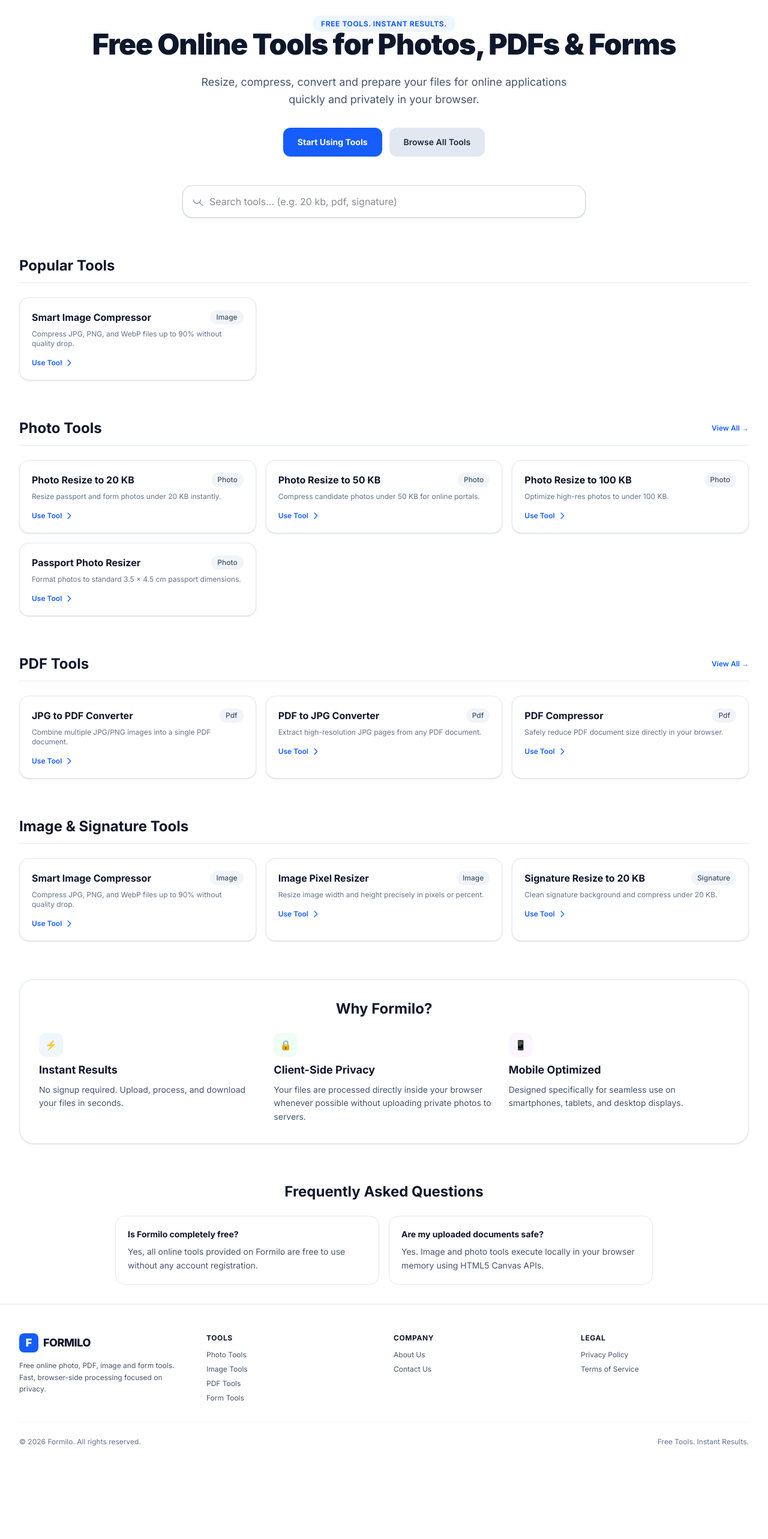
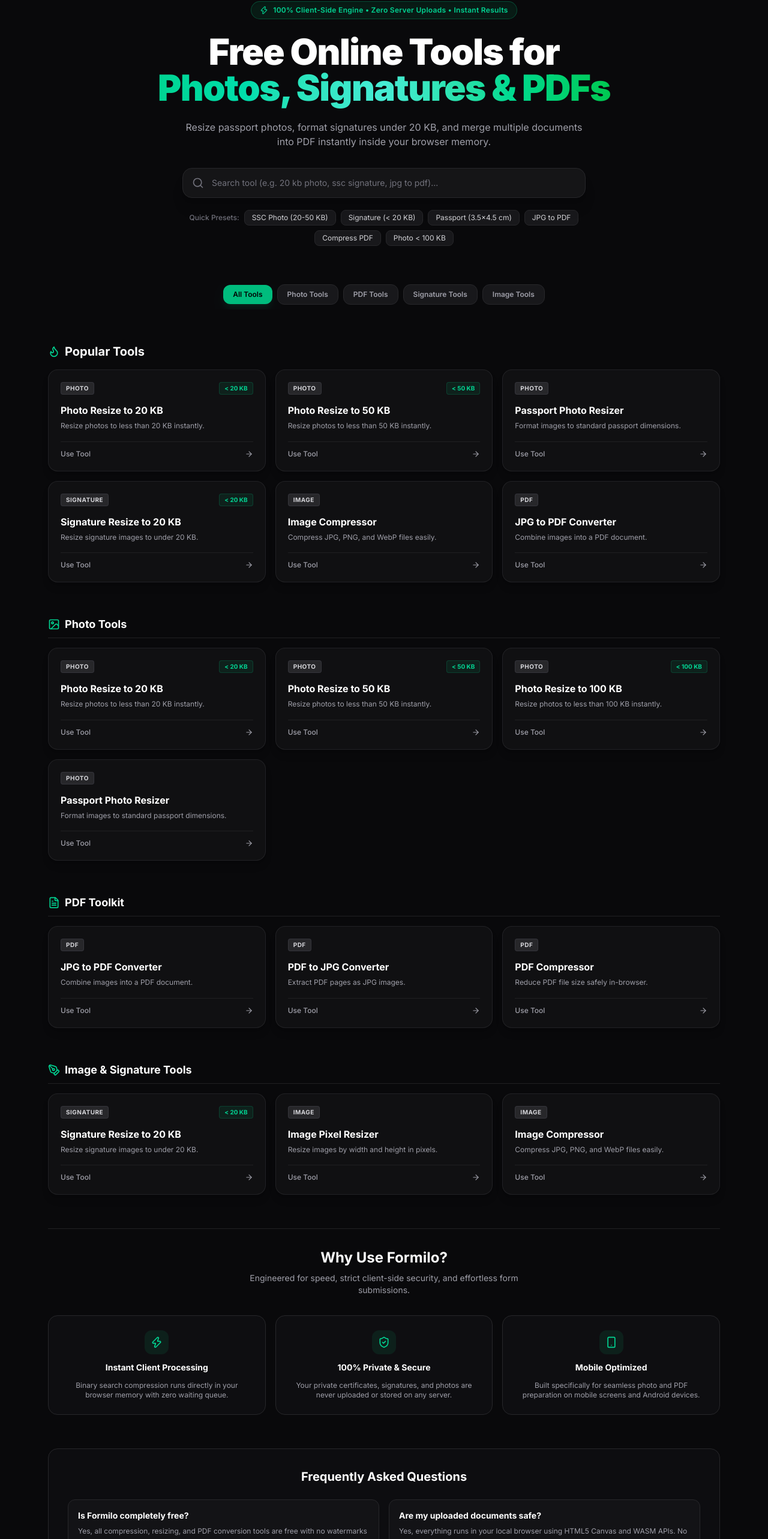
Before and after one commit to mantupatra23-pixel/formilo, a Next.js app: page / in a window 1280 px wide. Shown: the part 119-2685 px from the top of the page at 60% size. Before the commit the page ends 2579 px from the top, so only its background shows below. Built offline with nearby package versions, Linux system fonts and the light colour scheme.

Commit message:
feat(home): full dark-neon super premium homepage layout with live search

```diff
--- a/app/page.tsx
+++ b/app/page.tsx
@@ -1,80 +1,171 @@
+'use client';
+
+import React, { useState, useMemo } from 'react';
 import Link from 'next/link';
-import { TOOL_REGISTRY } from '@/config/tools';
-import ToolCard from '@/components/tools/ToolCard';
-import SearchBar from '@/components/ui/SearchBar';
+import {
+  Sparkles, Zap, ShieldCheck, ArrowRight, Search,
+  FileText, Image as ImageIcon, PenTool, Smartphone,
+  CheckCircle2, Flame, Layers
+} from 'lucide-react';
+import { TOOLS, ToolCategory } from '@/lib/tools';
 
 export default function HomePage() {
-  const popularSlugs = [
-    'photo-resize-20kb',
-    'photo-resize-50kb',
-    'photo-resize-100kb',
-    'signature-resize-20kb',
-    'image-compressor',
-    'jpg-to-pdf',
-    'pdf-to-jpg',
+  const [searchQuery, setSearchQuery] = useState('');
+  const [selectedCategory, setSelectedCategory] = useState<string>('all');
+
+  // Filter tools based on search query and category
+  const filteredTools = useMemo(() => {
+    return TOOLS.filter((tool) => {
+      const matchesSearch =
+        tool.name.toLowerCase().includes(searchQuery.toLowerCase()) ||
+        tool.description.toLowerCase().includes(searchQuery.toLowerCase()) ||
+        (tool.keywords && tool.keywords.some((k) => k.toLowerCase().includes(searchQuery.toLowerCase())));
+
+      const matchesCategory = selectedCategory === 'all' || tool.category === selectedCategory;
+
+      return tool.enabled && matchesSearch && matchesCategory;
+    });
+  }, [searchQuery, selectedCategory]);
+
+  const popularTools = useMemo(() => {
+    return TOOLS.filter((t) => ['photo-resize-20kb', 'photo-resize-50kb', 'signature-resize-20kb', 'jpg-to-pdf', 'image-compressor', 'passport-photo-resizer'].includes(t.slug));
+  }, []);
+
+  const photoTools = useMemo(() => TOOLS.filter((t) => t.category === 'photo' && t.enabled), []);
+  const pdfTools = useMemo(() => TOOLS.filter((t) => t.category === 'pdf' && t.enabled), []);
+  const otherTools = useMemo(() => TOOLS.filter((t) => ['signature', 'image'].includes(t.category) && t.enabled), []);
+
+  const quickPresets = [
+    { label: 'SSC Photo (20-50 KB)', slug: 'photo-resize-20kb' },
+    { label: 'Signature (< 20 KB)', slug: 'signature-resize-20kb' },
+    { label: 'Passport (3.5x4.5 cm)', slug: 'passport-photo-resizer' },
+    { label: 'JPG to PDF', slug: 'jpg-to-pdf' },
+    { label: 'Compress PDF', slug: 'pdf-compressor' },
+    { label: 'Photo < 100 KB', slug: 'photo-resize-100kb' }
   ];
 
-  const popularTools = TOOL_REGISTRY.filter((t) => popularSlugs.includes(t.slug) && t.enabled);
-  const photoTools = TOOL_REGISTRY.filter((t) => t.category === 'photo' && t.enabled);
-  const pdfTools = TOOL_REGISTRY.filter((t) => t.category === 'pdf' && t.enabled);
-  const imageTools = TOOL_REGISTRY.filter((t) => t.category === 'image' && t.enabled);
-  const signatureTools = TOOL_REGISTRY.filter((t) => t.category === 'signature' && t.enabled);
-
   return (
-    <main className="space-y-16 py-8 px-4 sm:px-6 lg:px-8 max-w-7xl mx-auto">
+    <div className="min-h-screen bg-[#09090b] text-zinc-100 selection:bg-emerald-500 selection:text-black">
+      {/* Mesh Ambient Glow */}
+      <div className="absolute top-0 left-1/2 -translate-x-1/2 w-[700px] h-[350px] bg-emerald-500/10 blur-[140px] pointer-events-none -z-10" />
 
       {/* Hero Section */}
-      <section className="text-center space-y-6 pt-6 sm:pt-12">
-        <span className="px-3.5 py-1.5 bg-blue-50 dark:bg-blue-950/60 text-blue-600 dark:text-blue-400 text-xs font-bold rounded-full uppercase tracking-wider">
-          Free Tools. Instant Results.
+      <section className="max-w-6xl mx-auto px-4 pt-14 pb-8 text-center space-y-6">
+        <div className="inline-flex items-center gap-2 px-3.5 py-1.5 rounded-full border border-emerald-500/30 bg-emerald-500/10 text-emerald-400 text-xs font-semibold tracking-wide shadow-inner">
+          <Zap className="w-3.5 h-3.5" /> 100% Client-Side Engine • Zero Server Uploads • Instant Results
+        </div>
+
+        <h1 className="text-4xl sm:text-6xl font-black tracking-tight text-white max-w-4xl mx-auto leading-tight sm:leading-none">
+          Free Online Tools for <br />
+          <span className="text-transparent bg-clip-text bg-gradient-to-r from-emerald-400 via-teal-300 to-green-500">
+            Photos, Signatures & PDFs
           </span>
-        <h1 className="text-4xl sm:text-5xl font-black text-slate-900 dark:text-white tracking-tight">
-          Free Online Tools for Photos, PDFs &amp; Forms
         </h1>
-        <p className="max-w-2xl mx-auto text-base sm:text-lg text-slate-600 dark:text-slate-400 leading-relaxed">
-          Resize, compress, convert and prepare your files for online applications quickly and privately in your browser.
+
+        <p className="max-w-2xl mx-auto text-sm sm:text-base text-zinc-400">
+          Resize passport photos, format signatures under 20 KB, and merge multiple documents into PDF instantly inside your browser memory.
         </p>
 
-        <div className="flex flex-col sm:flex-row items-center justify-center gap-3 pt-2">
-          <a
-            href="#popular-tools"
-            className="w-full sm:w-auto px-6 py-3.5 bg-blue-600 hover:bg-blue-700 text-white font-bold rounded-xl text-sm transition shadow-sm text-center"
-          >
-            Start Using Tools
-          </a>
-          <a
-            href="#all-tools"
-            className="w-full sm:w-auto px-6 py-3.5 bg-slate-200 dark:bg-slate-800 hover:bg-slate-300 dark:hover:bg-slate-700 text-slate-800 dark:text-slate-200 font-semibold rounded-xl text-sm transition text-center"
-          >
-            Browse All Tools
-          </a>
+        {/* Live Search & Quick Filter */}
+        <div className="max-w-2xl mx-auto space-y-3 pt-2">
+          <div className="relative">
+            <Search className="absolute left-4 top-1/2 -translate-y-1/2 w-5 h-5 text-zinc-500" />
+            <input
+              type="text"
+              value={searchQuery}
+              onChange={(e) => setSearchQuery(e.target.value)}
+              placeholder="Search tool (e.g. 20 kb photo, ssc signature, jpg to pdf)..."
+              className="w-full pl-12 pr-4 py-3.5 rounded-2xl bg-zinc-900/80 border border-zinc-800 focus:border-emerald-500/70 focus:ring-2 focus:ring-emerald-500/20 text-white placeholder-zinc-500 text-sm outline-none transition shadow-xl"
+            />
           </div>
 
-        {/* Global Search Component */}
-        <div className="pt-6">
-          <SearchBar />
+          {/* Quick Presets Chips */}
+          <div className="flex flex-wrap items-center justify-center gap-2 pt-2">
+            <span className="text-xs text-zinc-500 font-medium">Quick Presets:</span>
+            {quickPresets.map((preset, idx) => (
+              <Link
+                key={idx}
+                href={`/tools/${preset.slug}`}
+                className="text-xs px-3 py-1 rounded-lg bg-zinc-900 border border-zinc-800 text-zinc-300 hover:border-emerald-500/60 hover:text-emerald-400 transition"
+              >
+                {preset.label}
+              </Link>
+            ))}
+          </div>
         </div>
       </section>
 
+      {/* Main Content Area */}
+      <main className="max-w-6xl mx-auto px-4 py-8 space-y-14">
+
+        {/* If user is actively searching */}
+        {searchQuery.trim() !== '' ? (
+          <section className="space-y-4">
+            <h2 className="text-lg font-bold text-white flex items-center gap-2">
+              <Search className="w-5 h-5 text-emerald-400" />
+              Search Results ({filteredTools.length})
+            </h2>
+
+            {filteredTools.length === 0 ? (
+              <div className="p-8 text-center bg-zinc-900/40 border border-zinc-800 rounded-2xl text-zinc-400 text-sm">
+                No tools found for "{searchQuery}". Try searching "20 kb", "signature", or "pdf".
+              </div>
+            ) : (
+              <div className="grid grid-cols-1 sm:grid-cols-2 lg:grid-cols-3 gap-4">
+                {filteredTools.map((tool) => (
+                  <ToolCard key={tool.slug} tool={tool} />
+                ))}
+              </div>
+            )}
+          </section>
+        ) : (
+          <>
+            {/* Category Tab Selector */}
+            <div className="flex items-center justify-center gap-2 overflow-x-auto pb-2">
+              {[
+                { id: 'all', label: 'All Tools' },
+                { id: 'photo', label: 'Photo Tools' },
+                { id: 'pdf', label: 'PDF Tools' },
+                { id: 'signature', label: 'Signature Tools' },
+                { id: 'image', label: 'Image Tools' }
+              ].map((cat) => (
+                <button
+                  key={cat.id}
+                  onClick={() => setSelectedCategory(cat.id)}
+                  className={`text-xs px-4 py-2 rounded-xl font-semibold transition shrink-0 ${
+                    selectedCategory === cat.id
+                      ? 'bg-emerald-500 text-black font-bold shadow-lg shadow-emerald-500/10'
+                      : 'bg-zinc-900 border border-zinc-800 text-zinc-400 hover:text-white hover:border-zinc-700'
+                  }`}
+                >
+                  {cat.label}
+                </button>
+              ))}
+            </div>
+
             {/* Popular Tools Section */}
-      <section id="popular-tools" className="space-y-6 scroll-mt-20">
-        <div className="flex items-center justify-between border-b border-slate-200 dark:border-slate-800 pb-3">
-          <h2 className="text-2xl font-bold text-slate-900 dark:text-white">Popular Tools</h2>
+            {selectedCategory === 'all' && (
+              <section className="space-y-4">
+                <div className="flex items-center justify-between">
+                  <h2 className="text-xl font-bold text-white flex items-center gap-2">
+                    <Flame className="w-5 h-5 text-emerald-400" /> Popular Tools
+                  </h2>
                 </div>
                 <div className="grid grid-cols-1 sm:grid-cols-2 lg:grid-cols-3 gap-4">
                   {popularTools.map((tool) => (
-            <ToolCard key={tool.slug} tool={tool} />
+                    <ToolCard key={tool.slug} tool={tool} isPopular />
                   ))}
                 </div>
               </section>
+            )}
 
             {/* Photo Tools Section */}
-      <section id="all-tools" className="space-y-6">
-        <div className="flex items-center justify-between border-b border-slate-200 dark:border-slate-800 pb-3">
-          <h2 className="text-2xl font-bold text-slate-900 dark:text-white">Photo Tools</h2>
-          <Link href="/photo-tools" className="text-xs font-semibold text-blue-600 dark:text-blue-400 hover:underline">
-            View All →
-          </Link>
+            {(selectedCategory === 'all' || selectedCategory === 'photo') && (
+              <section className="space-y-4">
+                <div className="flex items-center justify-between border-b border-zinc-800/80 pb-2">
+                  <h2 className="text-lg font-bold text-white flex items-center gap-2">
+                    <ImageIcon className="w-5 h-5 text-emerald-400" /> Photo Tools
+                  </h2>
                 </div>
                 <div className="grid grid-cols-1 sm:grid-cols-2 lg:grid-cols-3 gap-4">
                   {photoTools.map((tool) => (
@@ -82,14 +173,15 @@ export default function HomePage() {
                   ))}
                 </div>
               </section>
+            )}
 
             {/* PDF Tools Section */}
-      <section className="space-y-6">
-        <div className="flex items-center justify-between border-b border-slate-200 dark:border-slate-800 pb-3">
-          <h2 className="text-2xl font-bold text-slate-900 dark:text-white">PDF Tools</h2>
-          <Link href="/pdf-tools" className="text-xs font-semibold text-blue-600 dark:text-blue-400 hover:underline">
-            View All →
-          </Link>
+            {(selectedCategory === 'all' || selectedCategory === 'pdf') && (
+              <section className="space-y-4">
+                <div className="flex items-center justify-between border-b border-zinc-800/80 pb-2">
+                  <h2 className="text-lg font-bold text-white flex items-center gap-2">
+                    <FileText className="w-5 h-5 text-emerald-400" /> PDF Toolkit
+                  </h2>
                 </div>
                 <div className="grid grid-cols-1 sm:grid-cols-2 lg:grid-cols-3 gap-4">
                   {pdfTools.map((tool) => (
@@ -97,74 +189,133 @@ export default function HomePage() {
                   ))}
                 </div>
               </section>
+            )}
 
-      {/* Image & Signature Tools Section */}
-      <section className="space-y-6">
-        <div className="flex items-center justify-between border-b border-slate-200 dark:border-slate-800 pb-3">
-          <h2 className="text-2xl font-bold text-slate-900 dark:text-white">Image &amp; Signature Tools</h2>
+            {/* Signature & Image Tools */}
+            {(selectedCategory === 'all' || selectedCategory === 'signature' || selectedCategory === 'image') && (
+              <section className="space-y-4">
+                <div className="flex items-center justify-between border-b border-zinc-800/80 pb-2">
+                  <h2 className="text-lg font-bold text-white flex items-center gap-2">
+                    <PenTool className="w-5 h-5 text-emerald-400" /> Image & Signature Tools
+                  </h2>
                 </div>
                 <div className="grid grid-cols-1 sm:grid-cols-2 lg:grid-cols-3 gap-4">
-          {[...imageTools, ...signatureTools].map((tool) => (
+                  {otherTools.map((tool) => (
                     <ToolCard key={tool.slug} tool={tool} />
                   ))}
                 </div>
               </section>
+            )}
+          </>
+        )}
 
-      {/* Why Formilo Section */}
-      <section className="bg-white dark:bg-slate-900 rounded-3xl p-8 border border-slate-200 dark:border-slate-800 space-y-6 shadow-sm">
-        <h2 className="text-2xl font-bold text-slate-900 dark:text-white text-center">Why Formilo?</h2>
-        <div className="grid grid-cols-1 md:grid-cols-3 gap-6">
-          <div className="space-y-2">
-            <div className="w-10 h-10 rounded-xl bg-blue-50 dark:bg-blue-950/60 text-blue-600 dark:text-blue-400 flex items-center justify-center font-bold">
-              ⚡
-            </div>
-            <h3 className="text-lg font-bold text-slate-900 dark:text-white">Instant Results</h3>
-            <p className="text-xs sm:text-sm text-slate-600 dark:text-slate-400 leading-relaxed">
-              No signup required. Upload, process, and download your files in seconds.
+        {/* Why Formilo Feature Cards */}
+        <section className="pt-8 border-t border-zinc-800/80">
+          <div className="text-center space-y-2 mb-8">
+            <h2 className="text-2xl font-bold text-white">Why Use Formilo?</h2>
+            <p className="text-xs sm:text-sm text-zinc-400 max-w-md mx-auto">
+              Engineered for speed, strict client-side security, and effortless form submissions.
             </p>
           </div>
-          <div className="space-y-2">
-            <div className="w-10 h-10 rounded-xl bg-green-50 dark:bg-green-950/60 text-green-600 dark:text-green-400 flex items-center justify-center font-bold">
-              🔒
+
+          <div className="grid grid-cols-1 sm:grid-cols-3 gap-4">
+            <div className="p-6 rounded-2xl bg-zinc-900/40 border border-zinc-800 text-center space-y-3">
+              <div className="w-10 h-10 mx-auto rounded-xl bg-emerald-500/10 text-emerald-400 flex items-center justify-center">
+                <Zap className="w-5 h-5" />
               </div>
-            <h3 className="text-lg font-bold text-slate-900 dark:text-white">Client-Side Privacy</h3>
-            <p className="text-xs sm:text-sm text-slate-600 dark:text-slate-400 leading-relaxed">
-              Your files are processed directly inside your browser whenever possible without uploading private photos to servers.
+              <h3 className="text-sm font-bold text-white">Instant Client Processing</h3>
+              <p className="text-xs text-zinc-400">
+                Binary search compression runs directly in your browser memory with zero waiting queue.
               </p>
             </div>
-          <div className="space-y-2">
-            <div className="w-10 h-10 rounded-xl bg-purple-50 dark:bg-purple-950/60 text-purple-600 dark:text-purple-400 flex items-center justify-center font-bold">
-              📱
+
+            <div className="p-6 rounded-2xl bg-zinc-900/40 border border-zinc-800 text-center space-y-3">
+              <div className="w-10 h-10 mx-auto rounded-xl bg-emerald-500/10 text-emerald-400 flex items-center justify-center">
+                <ShieldCheck className="w-5 h-5" />
               </div>
-            <h3 className="text-lg font-bold text-slate-900 dark:text-white">Mobile Optimized</h3>
-            <p className="text-xs sm:text-sm text-slate-600 dark:text-slate-400 leading-relaxed">
-              Designed specifically for seamless use on smartphones, tablets, and desktop displays.
+              <h3 className="text-sm font-bold text-white">100% Private & Secure</h3>
+              <p className="text-xs text-zinc-400">
+                Your private certificates, signatures, and photos are never uploaded or stored on any server.
+              </p>
+            </div>
+
+            <div className="p-6 rounded-2xl bg-zinc-900/40 border border-zinc-800 text-center space-y-3">
+              <div className="w-10 h-10 mx-auto rounded-xl bg-emerald-500/10 text-emerald-400 flex items-center justify-center">
+                <Smartphone className="w-5 h-5" />
+              </div>
+              <h3 className="text-sm font-bold text-white">Mobile Optimized</h3>
+              <p className="text-xs text-zinc-400">
+                Built specifically for seamless photo and PDF preparation on mobile screens and Android devices.
               </p>
             </div>
           </div>
         </section>
 
-      {/* Homepage FAQ Section */}
-      <section className="space-y-6">
-        <h2 className="text-2xl font-bold text-slate-900 dark:text-white text-center">
-          Frequently Asked Questions
-        </h2>
-        <div className="grid grid-cols-1 md:grid-cols-2 gap-4 max-w-4xl mx-auto">
-          <div className="p-5 bg-white dark:bg-slate-900 rounded-2xl border border-slate-200 dark:border-slate-800 space-y-2">
-            <h3 className="text-sm font-bold text-slate-900 dark:text-white">Is Formilo completely free?</h3>
-            <p className="text-xs sm:text-sm text-slate-600 dark:text-slate-400 leading-relaxed">
-              Yes, all online tools provided on Formilo are free to use without any account registration.
+        {/* Global FAQ */}
+        <section className="p-6 sm:p-8 rounded-2xl bg-zinc-900/30 border border-zinc-800 space-y-6">
+          <h2 className="text-xl font-bold text-white text-center">Frequently Asked Questions</h2>
+          <div className="grid grid-cols-1 sm:grid-cols-2 gap-4">
+            <div className="p-4 rounded-xl bg-zinc-900/60 border border-zinc-800 space-y-1.5">
+              <h3 className="text-sm font-bold text-white">Is Formilo completely free?</h3>
+              <p className="text-xs text-zinc-400 leading-relaxed">
+                Yes, all compression, resizing, and PDF conversion tools are free with no watermarks or registration required.
               </p>
             </div>
-          <div className="p-5 bg-white dark:bg-slate-900 rounded-2xl border border-slate-200 dark:border-slate-800 space-y-2">
-            <h3 className="text-sm font-bold text-slate-900 dark:text-white">Are my uploaded documents safe?</h3>
-            <p className="text-xs sm:text-sm text-slate-600 dark:text-slate-400 leading-relaxed">
-              Yes. Image and photo tools execute locally in your browser memory using HTML5 Canvas APIs.
+            <div className="p-4 rounded-xl bg-zinc-900/60 border border-zinc-800 space-y-1.5">
+              <h3 className="text-sm font-bold text-white">Are my uploaded documents safe?</h3>
+              <p className="text-xs text-zinc-400 leading-relaxed">
+                Yes, everything runs in your local browser using HTML5 Canvas and WASM APIs. No file ever leaves your device.
               </p>
             </div>
           </div>
         </section>
+      </main>
 
-    </main>
+      {/* Premium Footer */}
+      <footer className="mt-16 border-t border-zinc-800/80 bg-zinc-950 py-10 px-4 text-xs text-zinc-500">
+        <div className="max-w-6xl mx-auto flex flex-col sm:flex-row items-center justify-between gap-4">
+          <div className="flex items-center gap-2">
+            <span className="font-extrabold text-white tracking-wider text-sm">FORMILO</span>
+            <span>• Free Tools. Instant Results.</span>
+          </div>
+          <p>© 2026 Formilo. All rights reserved. 100% Client-Side Secure.</p>
+        </div>
+      </footer>
+    </div>
   );
 }
+
+// Sub-component for individual Tool Card
+function ToolCard({ tool, isPopular }: { tool: any; isPopular?: boolean }) {
+  return (
+    <Link
+      href={`/tools/${tool.slug}`}
+      className="group relative p-5 rounded-2xl bg-zinc-900/50 border border-zinc-800/80 hover:border-emerald-500/50 hover:bg-zinc-900/90 transition-all duration-200 shadow-lg hover:shadow-emerald-500/5 flex flex-col justify-between"
+    >
+      <div>
+        <div className="flex items-start justify-between">
+          <span className="text-[10px] font-bold uppercase tracking-wider px-2 py-0.5 rounded bg-zinc-800 text-zinc-300 border border-zinc-700/60">
+            {tool.category}
+          </span>
+          {tool.targetKB && (
+            <span className="text-[10px] font-bold text-emerald-400 bg-emerald-500/10 px-2 py-0.5 rounded border border-emerald-500/20">
+              &lt; {tool.targetKB} KB
+            </span>
+          )}
+        </div>
+
+        <h3 className="text-base font-bold text-white mt-3.5 group-hover:text-emerald-400 transition-colors">
+          {tool.name}
+        </h3>
+        <p className="text-xs text-zinc-400 mt-1 line-clamp-2 leading-relaxed">
+          {tool.shortDescription || tool.description}
+        </p>
+      </div>
+
+      <div className="mt-4 pt-3 border-t border-zinc-800/70 flex items-center justify-between text-xs text-zinc-400 group-hover:text-emerald-300 transition-colors">
+        <span className="font-medium">Use Tool</span>
+        <ArrowRight className="w-3.5 h-3.5 group-hover:translate-x-1 transition-transform" />
+      </div>
+    </Link>
+  );
+}
```
Lines whose indentation alone changed are shown as unchanged.
